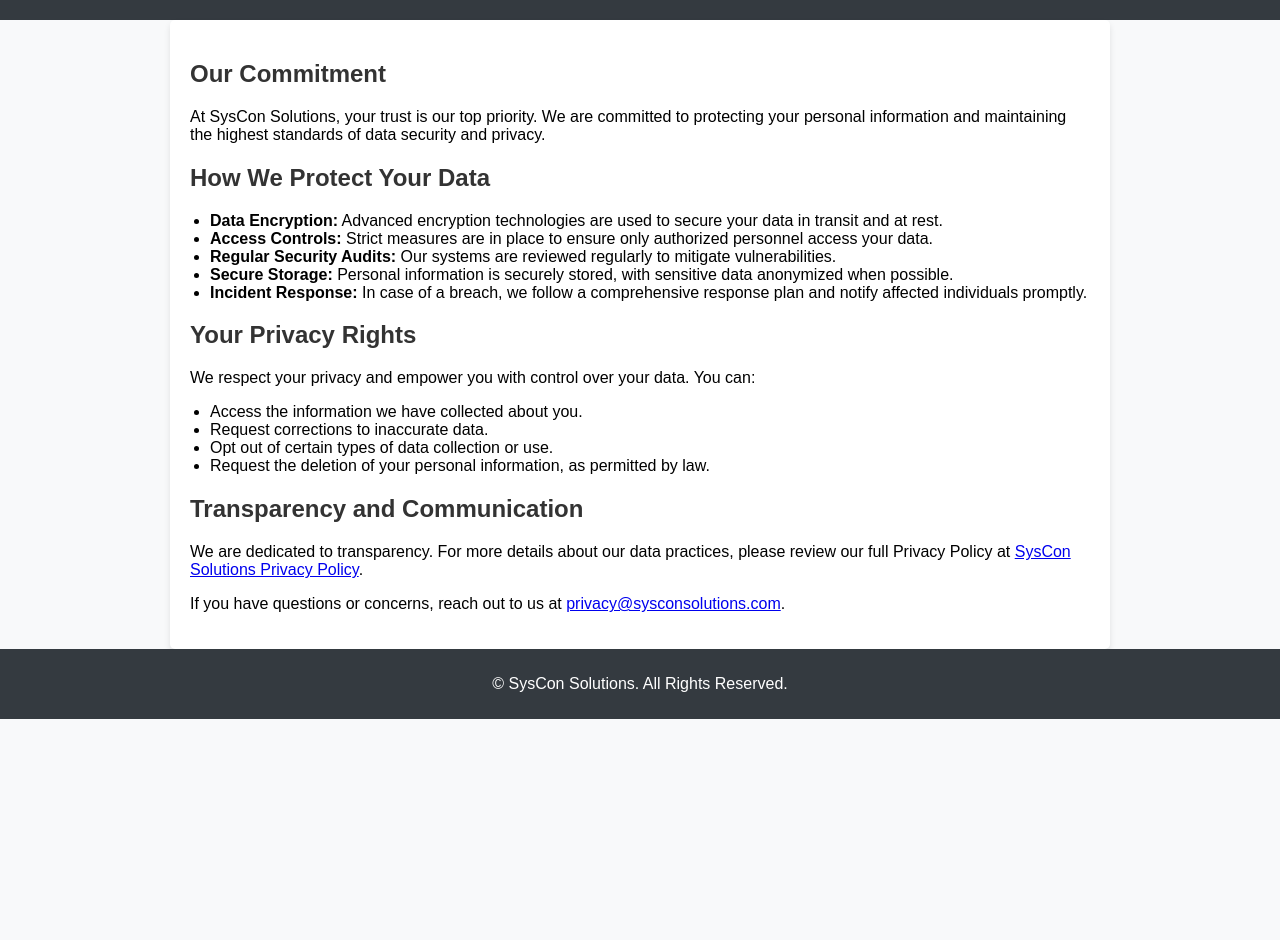
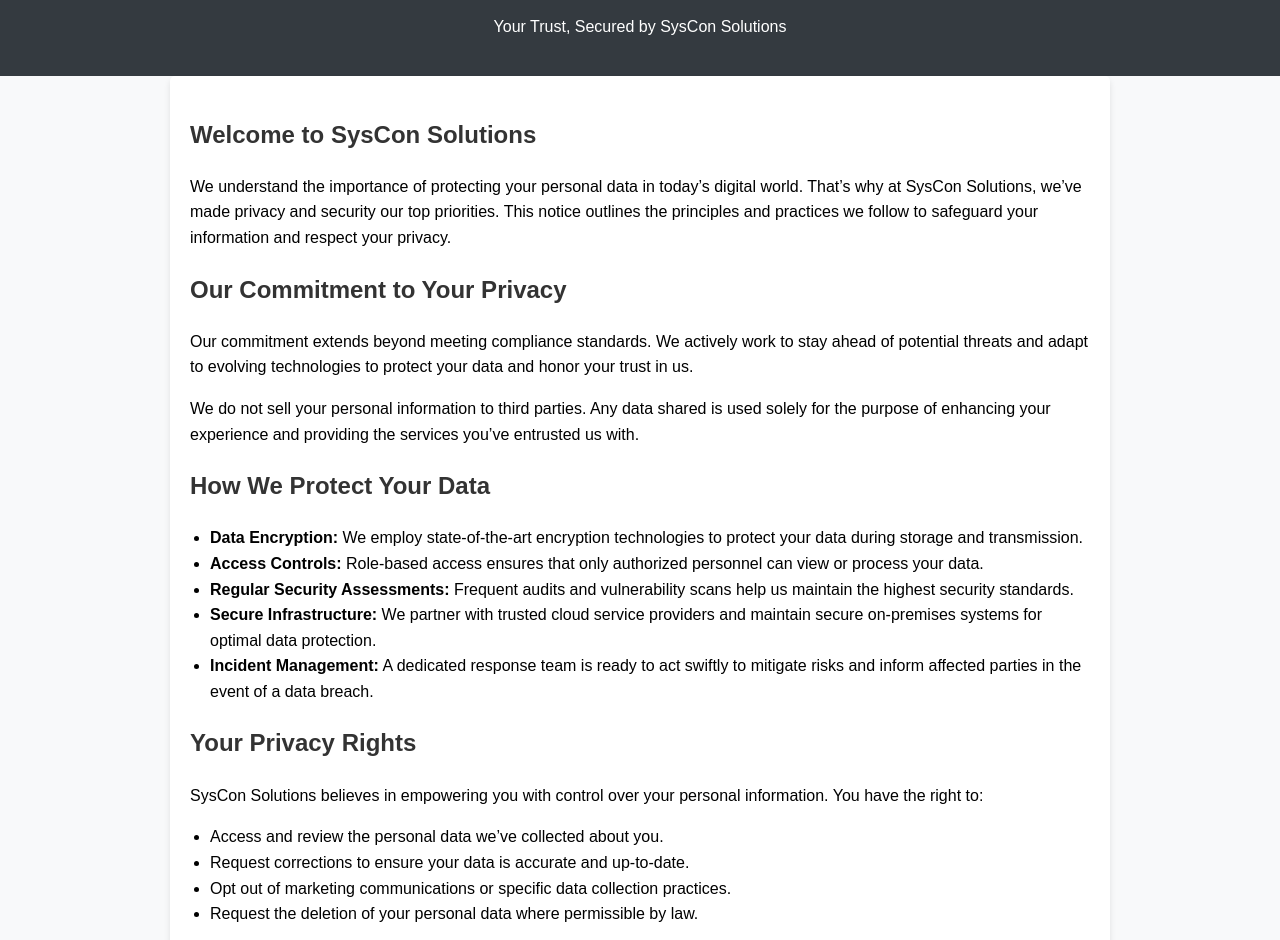
Before and after one commit to mohiuddinopu/syscon.solutions, a plain HTML site: page privacy_notice.html in a window 1280 px wide. Shown: the part 100-1040 px from the top of the page. Before the commit the page ends 819 px from the top, so only its background shows below. Drawn offline with Linux system fonts and the light colour scheme.

Commit message:
Update privacy_notice.html
updated

```diff
--- a/privacy_notice.html
+++ b/privacy_notice.html
@@ -10,6 +10,7 @@
             margin: 0;
             padding: 0;
             background-color: #f8f9fa;
+            line-height: 1.6;
         }
         header {
             background-color: #343a40;
@@ -36,44 +37,63 @@
             padding: 10px;
             background-color: #343a40;
             color: #ffffff;
-            position: relative;
-            bottom: 0;
+            margin-top: 20px;
+        }
+        a {
+            color: #007bff;
+            text-decoration: none;
+        }
+        a:hover {
+            text-decoration: underline;
         }
     </style>
 </head>
 <body>
     <header>
         <h1>Privacy and Data Security Notice</h1>
+        <p>Your Trust, Secured by SysCon Solutions</p>
     </header>
     <main>
-        <h2>Our Commitment</h2>
-        <p>At SysCon Solutions, your trust is our top priority. We are committed to protecting your personal information and maintaining the highest standards of data security and privacy.</p>
+        <h2>Welcome to SysCon Solutions</h2>
+        <p>We understand the importance of protecting your personal data in today’s digital world. That’s why at SysCon Solutions, we’ve made privacy and security our top priorities. This notice outlines the principles and practices we follow to safeguard your information and respect your privacy.</p>
+
+        <h2>Our Commitment to Your Privacy</h2>
+        <p>Our commitment extends beyond meeting compliance standards. We actively work to stay ahead of potential threats and adapt to evolving technologies to protect your data and honor your trust in us.</p>
+        <p>We do not sell your personal information to third parties. Any data shared is used solely for the purpose of enhancing your experience and providing the services you’ve entrusted us with.</p>
 
         <h2>How We Protect Your Data</h2>
         <ul>
-            <li><strong>Data Encryption:</strong> Advanced encryption technologies are used to secure your data in transit and at rest.</li>
-            <li><strong>Access Controls:</strong> Strict measures are in place to ensure only authorized personnel access your data.</li>
-            <li><strong>Regular Security Audits:</strong> Our systems are reviewed regularly to mitigate vulnerabilities.</li>
-            <li><strong>Secure Storage:</strong> Personal information is securely stored, with sensitive data anonymized when possible.</li>
-            <li><strong>Incident Response:</strong> In case of a breach, we follow a comprehensive response plan and notify affected individuals promptly.</li>
+            <li><strong>Data Encryption:</strong> We employ state-of-the-art encryption technologies to protect your data during storage and transmission.</li>
+            <li><strong>Access Controls:</strong> Role-based access ensures that only authorized personnel can view or process your data.</li>
+            <li><strong>Regular Security Assessments:</strong> Frequent audits and vulnerability scans help us maintain the highest security standards.</li>
+            <li><strong>Secure Infrastructure:</strong> We partner with trusted cloud service providers and maintain secure on-premises systems for optimal data protection.</li>
+            <li><strong>Incident Management:</strong> A dedicated response team is ready to act swiftly to mitigate risks and inform affected parties in the event of a data breach.</li>
         </ul>
 
         <h2>Your Privacy Rights</h2>
-        <p>We respect your privacy and empower you with control over your data. You can:</p>
+        <p>SysCon Solutions believes in empowering you with control over your personal information. You have the right to:</p>
         <ul>
-            <li>Access the information we have collected about you.</li>
-            <li>Request corrections to inaccurate data.</li>
-            <li>Opt out of certain types of data collection or use.</li>
-            <li>Request the deletion of your personal information, as permitted by law.</li>
+            <li>Access and review the personal data we’ve collected about you.</li>
+            <li>Request corrections to ensure your data is accurate and up-to-date.</li>
+            <li>Opt out of marketing communications or specific data collection practices.</li>
+            <li>Request the deletion of your personal data where permissible by law.</li>
         </ul>
+        <p>To exercise these rights, please contact our privacy team at <a href="mailto:privacy@sysconsolutions.com">privacy@sysconsolutions.com</a>.</p>
 
-        <h2>Transparency and Communication</h2>
-        <p>We are dedicated to transparency. For more details about our data practices, please review our full Privacy Policy at <a href="https://sysconsolutions.com/privacy-policy">SysCon Solutions Privacy Policy</a>.</p>
+        <h2>Transparency and Accountability</h2>
+        <p>We are committed to transparency in how we collect, use, and share your data. For a detailed breakdown of our practices, please refer to our full <a href="https://sysconsolutions.com/privacy-policy">Privacy Policy</a>. Any updates to our policies will be communicated clearly and promptly.</p>
 
-        <p>If you have questions or concerns, reach out to us at <a href="mailto:privacy@sysconsolutions.com">privacy@sysconsolutions.com</a>.</p>
+        <h2>Continuous Improvement</h2>
+        <p>As technology and threats evolve, so do our security practices. SysCon Solutions invests in ongoing research and employee training to ensure the highest level of data protection. Additionally, we welcome your feedback to help us improve our policies and services.</p>
+
+        <h2>Contact Us</h2>
+        <p>If you have any questions, concerns, or feedback about our privacy practices, please don’t hesitate to reach out:</p>
+        <p>Email: <a href="mailto:privacy@sysconsolutions.com">privacy@sysconsolutions.com</a><br>
+        Phone: 1-689-2441139<br>
+        Address: 1080 E Grand St, NJ 07201, USA</p>
     </main>
     <footer>
-        <p>© SysCon Solutions. All Rights Reserved.</p>
+        <p>© SysCon Solutions. All Rights Reserved. | <a href="https://sysconsolutions.com/terms">Terms of Service</a></p>
     </footer>
 </body>
 </html>
```
